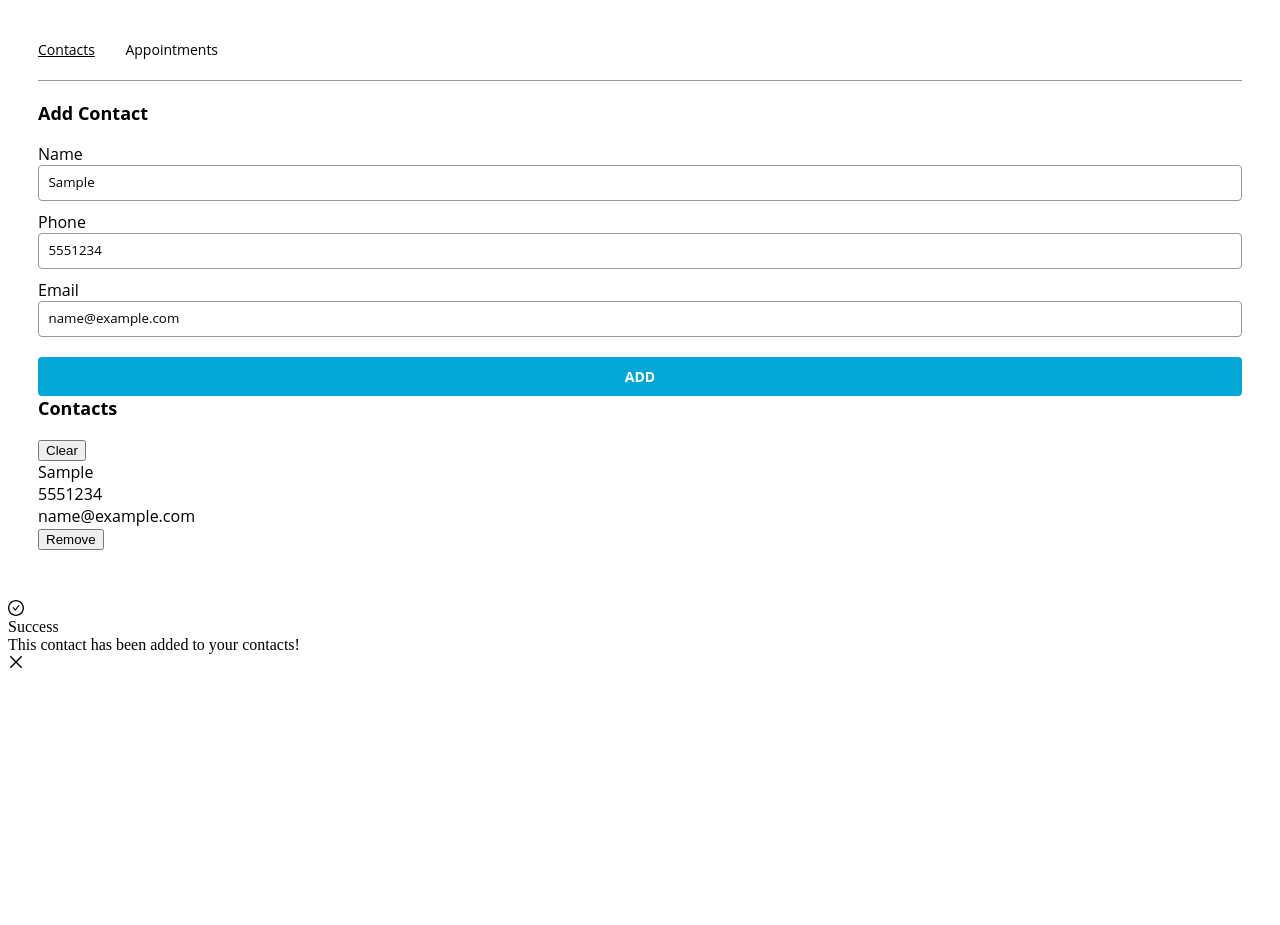
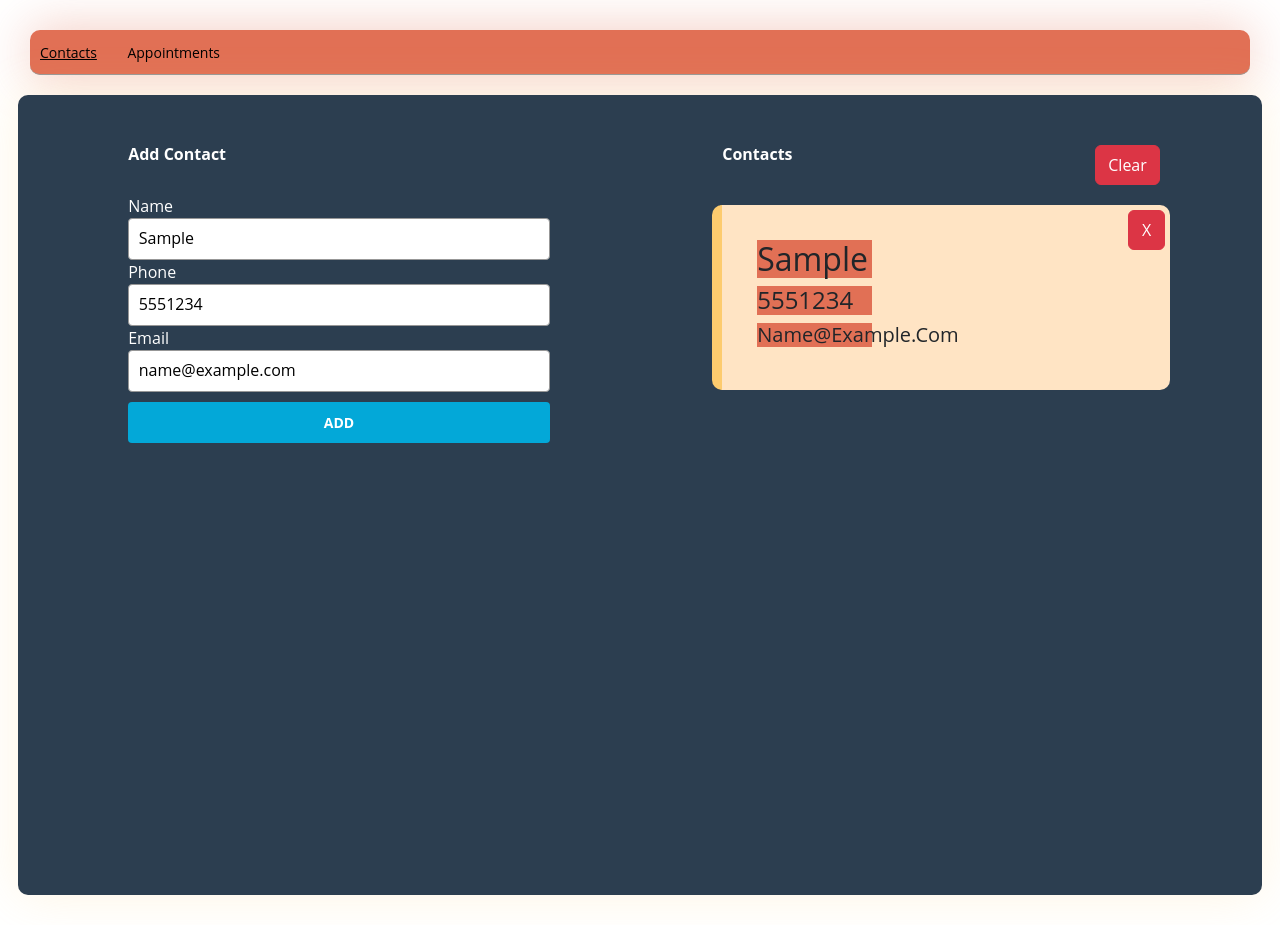
Before and after one commit to nccharles/Appointments, a React (Create React App) app: page /contacts in a window 1280 px wide. Both pictures are taken after typing "Sample", "5551234", "name@example.com" into the empty fields and a click on the input "ADD". Before the commit the page ends 800 px from the top, so only its background shows below. Built offline with nearby package versions, Linux system fonts and the light colour scheme.

Commit message:
adding bootstrap

```diff
--- a/package.json
+++ b/package.json
@@ -7,7 +7,9 @@
     "@testing-library/react": "^11.1.0",
     "@testing-library/user-event": "^12.1.10",
     "antd": "^4.16.13",
+    "bootstrap": "5.1.1",
     "react": "^17.0.1",
+    "react-bootstrap": "^2.0.0-rc.0",
     "react-dom": "^17.0.1",
     "react-dotenv": "^0.1.3",
     "react-redux": "^7.2.5",
--- /dev/null
+++ b/src/App.css
@@ -0,0 +1,25 @@
+
+nav{
+    background: #e17055;
+    padding: 10px;
+    border-radius: 10px;
+    box-shadow: 0 0 50px 0 #e1715565;
+}
+h1,label{
+    color: white;
+}
+h1{
+padding: 10px auto;
+font-size: 16px;
+font-weight: bold;
+}
+h2,h3,h4,h5{
+    text-transform: capitalize;
+    background: #e17055;
+}
+form{
+    margin-top: 30px;
+}
+Button{
+    height: 40px;
+}
--- a/src/App.js
+++ b/src/App.js
@@ -1,6 +1,6 @@
 import React from "react";
 import { Switch, Route, Redirect, NavLink } from "react-router-dom";
-
+import "./App.css"
 import AppointmentsPage from "./containers/appointmentsPage/AppointmentsPage";
 import ContactsPage from "./containers/contactsPage/ContactsPage";
 
--- a/src/components/contactForm/ContactForm.js
+++ b/src/components/contactForm/ContactForm.js
@@ -6,15 +6,15 @@ export const ContactForm = ({
 }) => {
   return (
     <form onSubmit={handleSubmit}>
-      <div>
+      <div className="form-group">
       <label>Name</label>
       <input type="text" name="name" onChange={onChange}/>
       </div>
-      <div>
+      <div className="form-group">
       <label>Phone</label>
       <input type="tel" name="phone" onChange={onChange}/>
       </div>
-      <div>
+      <div className="form-group">
       <label>Email</label>
       <input type="email" name="email" onChange={onChange}/>
       </div>
--- /dev/null
+++ b/src/components/tile/Tile.css
@@ -0,0 +1,8 @@
+.tile-container{
+    margin: 10px auto;
+    padding: 5px;
+    background-color: bisque;
+    border-radius: 10px;
+    border-left: 10px solid #fdcb6e;
+    justify-content: space-between;
+}
--- a/src/components/tile/Tile.js
+++ b/src/components/tile/Tile.js
@@ -1,11 +1,15 @@
 import React from "react";
+import "./Tile.css"
+import { Button } from 'react-bootstrap';
 export const Tile = ({ contact,removeContact }) => {
   return (
-    <div className="tile-container">
-      <div>{contact.name}</div>
-      <div>{contact.phone}</div>
-      <div>{contact.email}</div>
-      <button onClick={() => removeContact(contact)}>Remove</button>
+    <div className="tile-container row">
+      <section>
+      <h2>{contact.name}</h2>
+      <h4>{contact.phone}</h4>
+      <h5>{contact.email}</h5>
+      </section>
+      <Button variant="danger" className="col-md-1" onClick={() => removeContact(contact)}>X</Button>
     </div>
   );
 };
--- /dev/null
+++ b/src/components/tileList/TileList.css
@@ -0,0 +1,3 @@
+.tile-list-header{
+    padding: 0;
+}
--- a/src/components/tileList/TileList.js
+++ b/src/components/tileList/TileList.js
@@ -2,10 +2,11 @@ import React from "react";
 import { Tile } from "../tile/Tile";
 import { removeContact } from "../../store/contact/action";
 import { connect } from 'react-redux';
+import "./TileList.css"
 const TileList = ({ data, onRemovePressed }) => {
   const { contacts } = data;
   return (
-    <div>
+    <div className="tile-list-header">
       {contacts.map((contact) => (
         <Tile contact={contact} removeContact={onRemovePressed} />
       ))}
--- a/src/containers/contactsPage/ContactsPage.js
+++ b/src/containers/contactsPage/ContactsPage.js
@@ -1,8 +1,10 @@
-import React, { useState, useEffect } from "react";
+import React, { useState } from "react";
 import { addContact, clearContact } from "../../store/contact/action";
 import { connect } from "react-redux";
+import { Button } from 'react-bootstrap';
 import TileList from "../../components/tileList/TileList";
 import { ContactForm } from "../../components/contactForm/ContactForm";
+import "./contactsPage.css"
 const ContactsPage = ({ contacts, onCreatePressed, onClearPressed }) => {
   /*
   Define state variables for
@@ -30,14 +32,16 @@ const ContactsPage = ({ contacts, onCreatePressed, onClearPressed }) => {
   };
 
   return (
-    <div>
-      <section>
-        <h2>Add Contact</h2>
+    <div className="content row">
+      <section className="col-md-4">
+        <h1>Add Contact</h1>
         <ContactForm handleSubmit={handleSubmit} onChange={onChange} />
       </section>
-      <section>
-        <h2>Contacts</h2>
-        <button onClick={() => onClearPressed()}>Clear</button>
+      <section className="col-md-4">
+        <div className="contacts-header">
+        <h1>Contacts</h1>
+        <Button variant="danger" onClick={() => onClearPressed()}>Clear</Button>
+        </div>
         <TileList />
       </section>
     </div>
--- /dev/null
+++ b/src/containers/contactsPage/contactsPage.css
@@ -0,0 +1,24 @@
+.content{
+    justify-content: space-around;
+    padding: 20px;
+    min-height: 800px;
+    border-radius: 10px;
+    background-color: rgba(44, 62, 80,1.0);
+    box-shadow: 0 0 50px 0 rgba(253, 203, 110,0.2);
+}
+.contacts-header{
+    display: flex;
+    flex-direction: row;
+    justify-content: space-between;
+    padding: 10px;
+}
+section{
+    padding: 20px;
+}
+section:last-child{
+    width: 40%;
+}
+section:first-child{
+    width: 40%;
+    padding: 30px;
+}
--- a/src/index.js
+++ b/src/index.js
@@ -1,4 +1,5 @@
 import React from 'react';
+import 'bootstrap/dist/css/bootstrap.min.css';
 import ReactDOM from 'react-dom';
 import { Provider } from 'react-redux'
 import { persistStore } from "redux-persist";
--- a/src/store/contact/saga.js
+++ b/src/store/contact/saga.js
@@ -43,7 +43,7 @@ function* addContactSaga(payload) {
     currentContact.contacts.push(contact);
     currentContact.contactTotal++;
     yield put(updateContactSuccess(currentContact));
-    modalSuccess("success");
+    // modalSuccess("success");
   } catch (err) {
     yield put(getContactError(err));
   }
@@ -65,7 +65,7 @@ function* removeContactSaga(payload) {
       localContact.contactTotal = 0;
     }
     yield put(updateContactSuccess(localContact));
-    modalWarning("warning");
+    // modalWarning("warning");
   } catch (err) {
     yield put(getContactError(err));
   }
```
Also changed, not shown: 1 other file (tests, documents, lock files or other folders).
